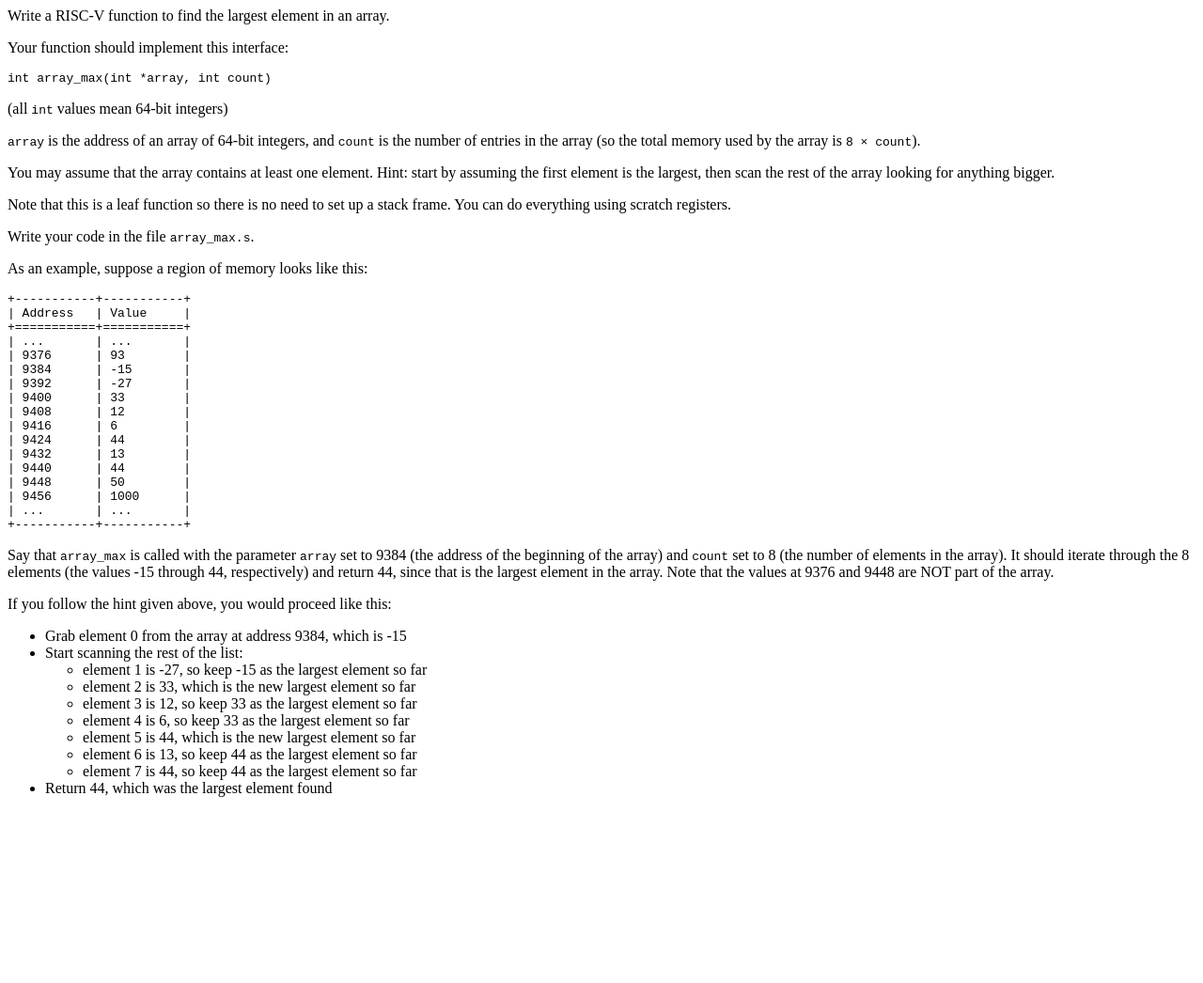
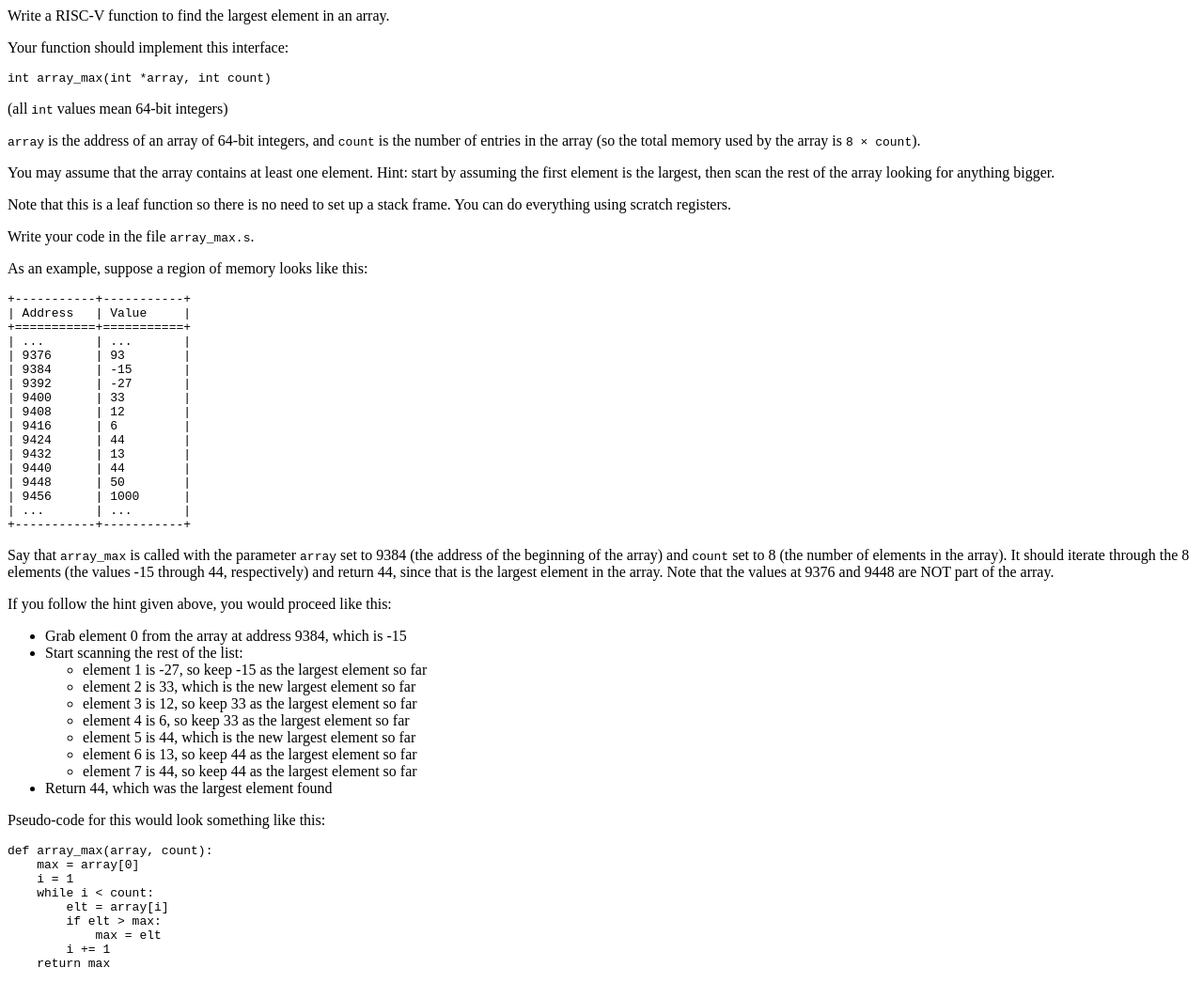
Before and after one commit to BlackErik/CS-2810, a plain HTML site: page rv64-array-max/doc/index.html in a window 1280 px wide. Shown: the whole page at 94% size. Before the commit the page ends 864 px from the top, so only its background shows below. Drawn offline with Linux system fonts and the light colour scheme.

Commit message:
did array_max assignment

```diff
--- a/rv64-array-max/doc/index.html
+++ b/rv64-array-max/doc/index.html
@@ -65,4 +65,17 @@ values at 9376 and 9448 are NOT part of the array.</p>
 </ul></li>
 <li>Return 44, which was the largest element found</li>
 </ul>
+
+<p>Pseudo-code for this would look something like this:</p>
+
+<pre><code>def array_max(array, count):
+    max = array[0]
+    i = 1
+    while i &lt; count:
+        elt = array[i]
+        if elt &gt; max:
+            max = elt
+        i += 1
+    return max
+</code></pre>
 </body></html>
```
Also changed, not shown: 3 other files.
